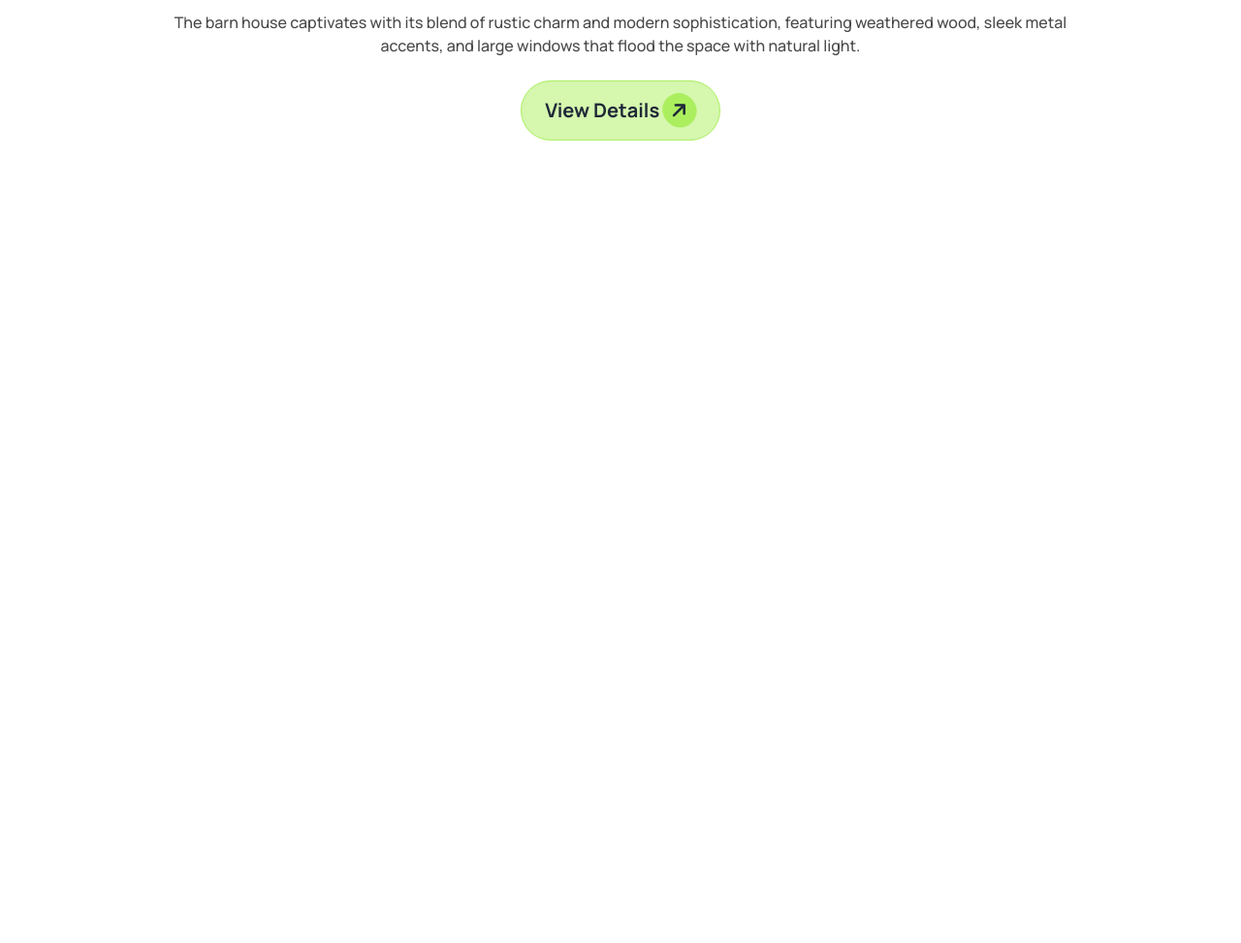
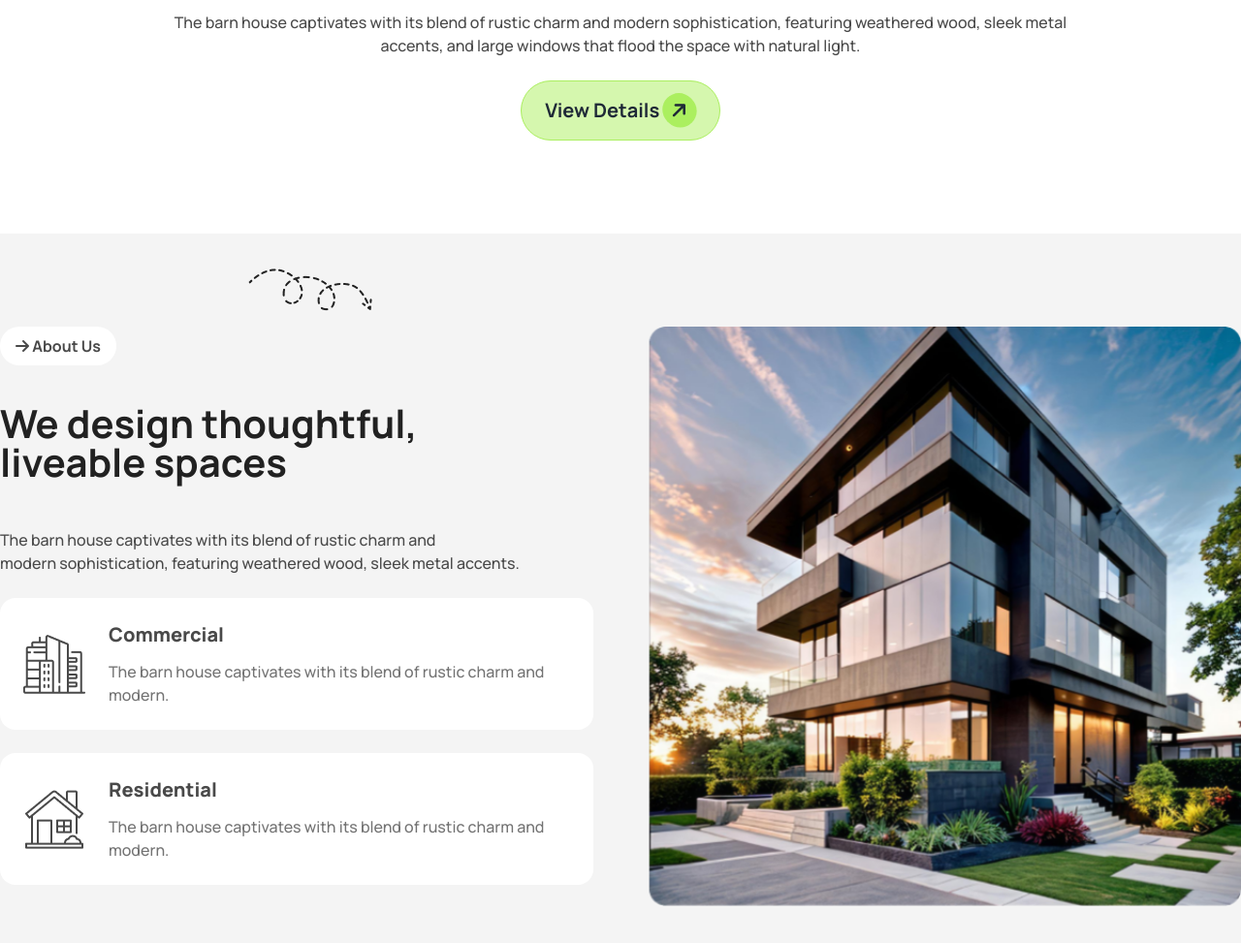
Before and after one commit to fahima144/Rinterio, a plain HTML site: page index.html in a window 1280 px wide. Shown: the part 741-1714 px from the top of the page at 97% size. Before the commit the page ends 886 px from the top, so only its background shows below. Drawn offline with nearby package versions, Linux system fonts and the light colour scheme.

Commit message:
about us section done with responsive

```diff
--- a/index.html
+++ b/index.html
@@ -23,10 +23,11 @@
               theme: {
                 extend: {
                   colors: {
-                    primary: 'rgb(171, 239, 95)',
-                    mine_shaft: 'rgb(33, 33, 33)',
-                    dove_gray: 'rgb(115, 115, 115)',
-                    charcoal: 'rgb(73, 73, 73)'
+                    primary: '#ABEF5F',
+                    mine_shaft: '#212121',
+                    dove_gray: '#737373',
+                    charcoal: '#494949',
+                    cod_gray: '#F4F4F4'
                   }
                 }
               }
@@ -106,8 +107,45 @@
                     <i class="fa-solid fa-arrow-right -rotate-45 rounded-full p-2 bg-primary"></i>
                 </button>
             </section>
+            <!-- banner section ended -->
+        </header>
 
-        </header>
+        <main>
+            <!-- about us section started -->
+            <section class="bg-cod_gray mt-24 relative">
+                <img class="absolute hidden lg:block left-64 top-9" src="assets/Vector.png" alt="">
+                <div class="max-w-screen-xl relative mx-3 md:mx-6 lg:mx-auto grid grid-cols-1 lg:grid-cols-2 py-24 gap-14">
+                    <div class="flex flex-col gap-6">
+                        <div class="flex justify-center md:justify-start">
+                            <button class="bg-[#ffffff] w-fit rounded-full px-4 py-2 text-charcoal font-bold text-base lg:mb-4">
+                                <i class="fa-solid fa-arrow-right "></i>
+                                About Us
+                            </button>
+                        </div>
+                        <h1 class="text-center md:text-left font-bold lg:text-[40px] text-2xl md:text-5xl lg:mb-6 mb-0 text-mine_shaft">We design thoughtful, <br> liveable spaces</h1>
+                        <p class="text-center md:text-left font-medium lg:text-base text-sm text-charcoal">The barn house captivates with its blend of rustic charm and <br>  modern sophistication, featuring weathered wood, sleek metal accents.</p>
+                        <div class="flex flex-col md:flex-row lg:flex-col gap-6">
+                            <div class="flex items-center bg-white p-5 md:p-6 rounded-2xl gap-6">
+                                <img src="assets/commercial.png" alt="">
+                                <div>
+                                    <h3 class="font-extrabold text-xl lg:mb-3 text-charcoal">Commercial</h3>
+                                    <p class="font-medium text-base text-dove_gray">The barn house captivates with its blend of rustic charm and modern.</p>
+                                </div>
+                            </div>
+                            <div class="flex items-center bg-white p-5 md:p-6 rounded-2xl gap-6">
+                                <img src="assets/residential.png" alt="">
+                                <div>
+                                    <h3 class="font-extrabold text-xl lg:mb-3 text-charcoal">Residential</h3>
+                                    <p class="font-medium text-base text-dove_gray">The barn house captivates with its blend of rustic charm and modern.</p>
+                                </div>
+                            </div>
+                        </div>
+                    </div>
+                    <img class="w-full h- [223px] md:[385px] lg:[560.67px]" src="assets/Rectangle.png" alt="">
+                </div>
+            </section>
+            <!-- about us section ended -->
+        </main>
 
     </body>
 </html>
```
